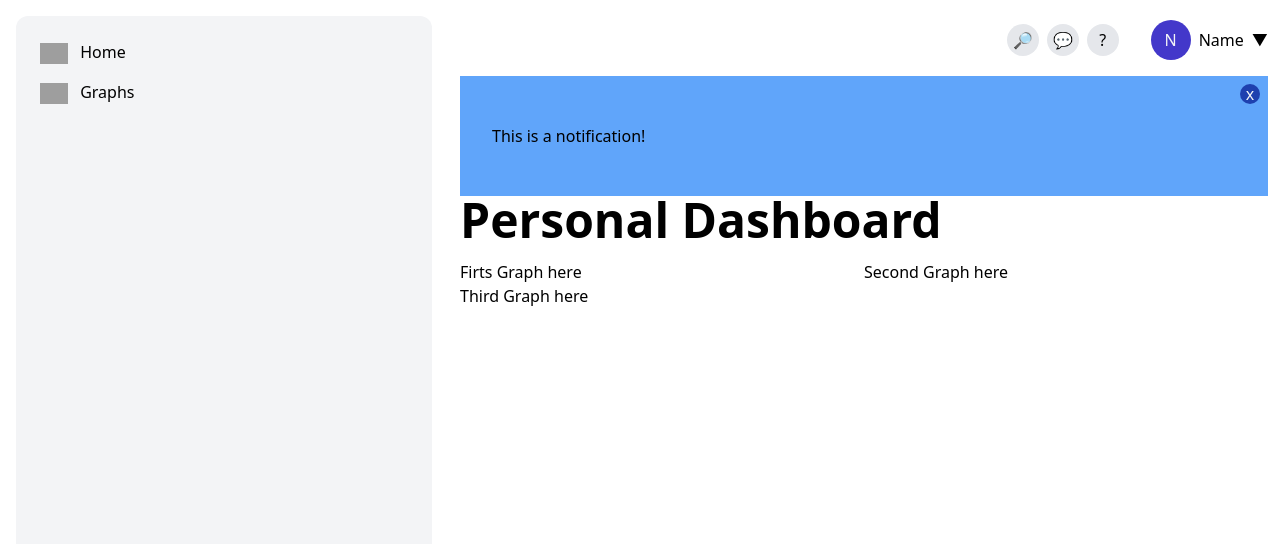
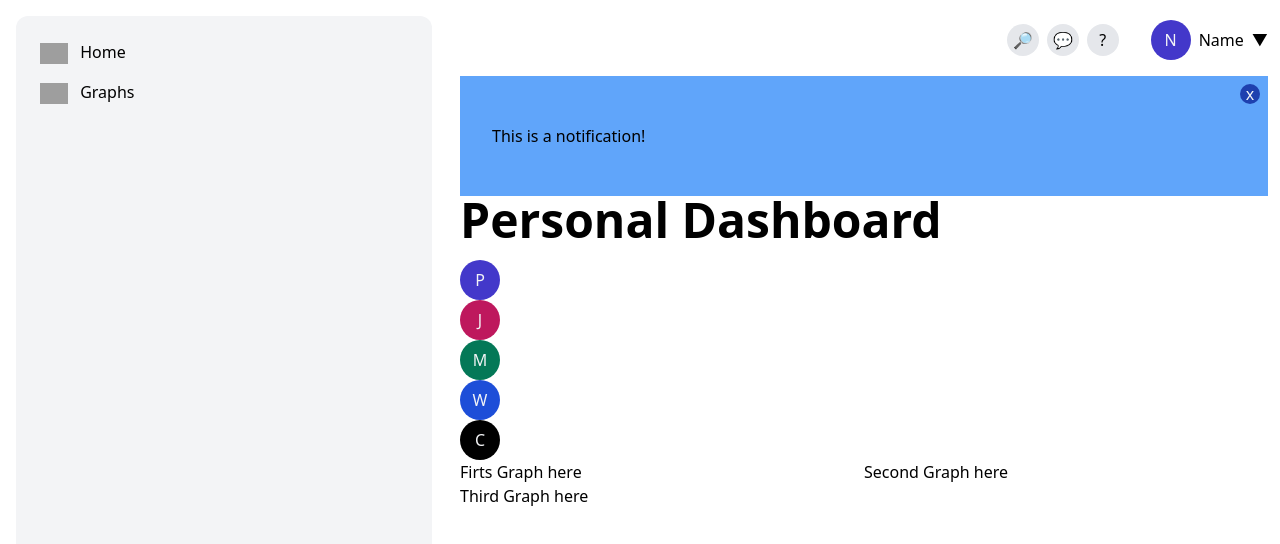
Before and after one commit to parastooveisi/svelte-personal-dashboard, a Svelte app: page / in a window 1280 px wide. Shown: the top 544 px of the page. Built offline with nearby package versions, Linux system fonts and the light colour scheme; grey boxes are pictures that could not be loaded.

Commit message:
Action bar WIP

```diff
--- a/src/App.svelte
+++ b/src/App.svelte
@@ -9,28 +9,23 @@
   const tabChange = (e) => {
     activeItems = e.detail;
   };
+  import ActionBar from "./components/ActionBar.svelte";
 </script>
 
 <TailwindCSS />
 
-<div
-  class="w-full flex flex-col sm:flex-row flex-wrap sm:flex-nowrap py-4 flex-grow"
->
+<div class="w-full flex flex-col sm:flex-row flex-wrap sm:flex-nowrap py-4 flex-grow">
   <NavBar on:tabChange={tabChange} {activeItems} {items} />
 
   <main role="main" class="w-full h-full flex-grow pt-1 px-3">
     <TopNav />
     <TopNotification />
-
     {#if activeItems === "Home"}
-      <h1 class="text-3xl md:text-5xl mb-4 font-extrabold" id="home">
-        Personal Dashboard
-      </h1>
+      <h1 class="text-3xl md:text-5xl mb-4 font-extrabold" id="home">Personal Dashboard</h1>
     {:else if activeItems === "Graphs"}
-      <h1 class="text-3xl md:text-5xl mb-4 font-extrabold" id="graphs">
-        New Tab
-      </h1>
+      <h1 class="text-3xl md:text-5xl mb-4 font-extrabold" id="graphs">New Tab</h1>
     {/if}
+    <ActionBar />
     <Graphs />
   </main>
 </div>
--- /dev/null
+++ b/src/components/ActionBar.svelte
@@ -0,0 +1,11 @@
+<div>
+  <div class="avatars">
+    <ul class="grid">
+      <li class="rounded-full h-10 w-10 flex items-center justify-center bg-indigo-700 text-gray-100">P</li>
+      <li class="rounded-full h-10 w-10 flex items-center justify-center bg-pink-700 text-gray-100">J</li>
+      <li class="rounded-full h-10 w-10 flex items-center justify-center bg-green-700 text-gray-100">M</li>
+      <li class="rounded-full h-10 w-10 flex items-center justify-center bg-blue-700 text-gray-100">W</li>
+      <li class="rounded-full h-10 w-10 flex items-center justify-center bg-black text-gray-100">C</li>
+    </ul>
+  </div>
+</div>
```
